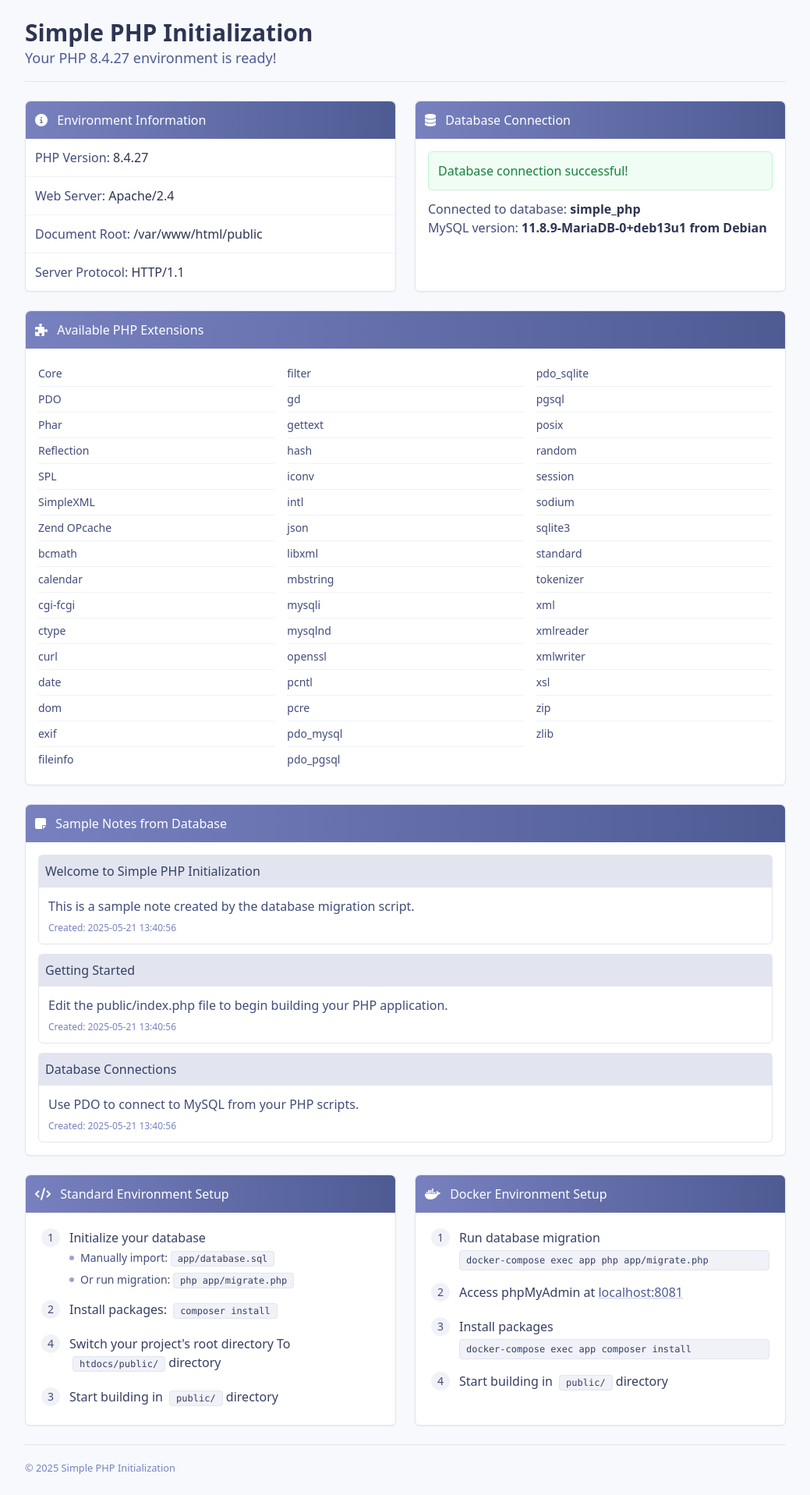
After one commit to Retro-Artist/gpt-wrapper, a PHP site: page / in a window 1280 px wide. The commit adds this page. Shown: the whole page at 78% size, without its empty margins (120-1159 px from the left). Run offline with PHP 8.4, Linux system fonts and the light colour scheme; data comes from the database, SQL or seed files in the repository; some libraries are stand-ins or nearby versions.

Commit message:
changes made

```diff
--- /dev/null
+++ b/public/index.php
@@ -0,0 +1,363 @@
+<?php
+
+/**
+ * Simple PHP Initialization
+ * A minimal Docker environment for PHP 8.4.7 development
+ */
+
+// Setup database connection and fetch necessary data
+function setupDatabaseConnection()
+{
+    $config = [
+        'host' => getenv('DB_HOST') ?: 'localhost',
+        'dbname' => getenv('DB_DATABASE') ?: 'simple_php',
+        'username' => getenv('DB_USERNAME') ?: 'root',
+        'password' => getenv('DB_PASSWORD') ?: 'root_password',
+    ];
+
+    $result = [
+        'connection' => null,
+        'connected' => false,
+        'error' => null,
+        'notes' => [],
+        'tableExists' => false,
+        'mysqlVersion' => null,
+        'dbname' => $config['dbname']
+    ];
+
+    try {
+        // Try to connect (max 3 attempts)
+        for ($i = 0; $i < 3; $i++) {
+            try {
+                $dsn = "mysql:host={$config['host']};dbname={$config['dbname']}";
+                $result['connection'] = new PDO($dsn, $config['username'], $config['password'], [
+                    PDO::ATTR_ERRMODE => PDO::ERRMODE_EXCEPTION
+                ]);
+                $result['connected'] = true;
+
+                // Check for notes table and fetch data
+                if ($result['connection']->query("SHOW TABLES LIKE 'notes'")->rowCount() > 0) {
+                    $result['tableExists'] = true;
+                    $result['notes'] = $result['connection']->query("SELECT * FROM notes ORDER BY created_at DESC")
+                        ->fetchAll(PDO::FETCH_ASSOC);
+                }
+
+                // Get MySQL version
+                $result['mysqlVersion'] = $result['connection']->query('SELECT version()')->fetchColumn();
+                break;
+            } catch (PDOException $e) {
+                if (strpos($e->getMessage(), 'Unknown database') !== false) {
+                    $result['error'] = "Database \"{$config['dbname']}\" does not exist yet!";
+                    break;
+                }
+
+                if ($i === 2) throw $e; // Last attempt failed
+                sleep(1); // Wait before retry
+            }
+        }
+    } catch (PDOException $e) {
+        $result['error'] = 'Database connection failed: ' . $e->getMessage();
+    }
+
+    return $result;
+}
+
+// Get database connection and data
+$db = setupDatabaseConnection();
+
+?>
+<!DOCTYPE html>
+<html lang="en">
+
+<head>
+    <meta charset="UTF-8">
+    <meta name="viewport" content="width=device-width, initial-scale=1.0">
+    <title>Simple PHP Initialization</title>
+    <script src="https://cdn.tailwindcss.com"></script>
+    <!-- Add Font Awesome for icons -->
+    <link rel="shortcut icon" href="favicon.ico" type="image/x-icon">
+    <link rel="stylesheet" href="https://cdnjs.cloudflare.com/ajax/libs/font-awesome/6.4.0/css/all.min.css">
+</head>
+
+<body class="bg-php-50 text-php-800">
+    <div class="max-w-5xl mx-auto p-6">
+        <header class="pb-4 border-b border-php-200 mb-6">
+            <h1 class="text-3xl font-bold text-php-900">Simple PHP Initialization</h1>
+            <p class="text-lg text-php-600">Your PHP <?= phpversion() ?> environment is ready!</p>
+        </header>
+
+        <div class="grid md:grid-cols-2 gap-6 mb-6">
+            <!-- Environment Info -->
+            <div class="bg-white rounded-md shadow-sm border border-php-200">
+                <div class="bg-gradient-to-r from-php-500 to-php-600 text-white p-3 rounded-t-md">
+                    <i class="fas fa-circle-info mr-2"></i> Environment Information
+                </div>
+                <ul class="divide-y divide-php-100 p-0">
+                    <li class="p-3 text-php-700">PHP Version: <span class="text-php-900 font-medium"><?= phpversion() ?></span></li>
+                    <li class="p-3 text-php-700">Web Server: <span class="text-php-900 font-medium"><?= $_SERVER['SERVER_SOFTWARE'] ?></span></li>
+                    <li class="p-3 text-php-700">Document Root: <span class="text-php-900 font-medium"><?= $_SERVER['DOCUMENT_ROOT'] ?></span></li>
+                    <li class="p-3 text-php-700">Server Protocol: <span class="text-php-900 font-medium"><?= $_SERVER['SERVER_PROTOCOL'] ?></span></li>
+                </ul>
+            </div>
+
+            <!-- Database Connection -->
+            <div class="bg-white rounded-md shadow-sm border border-php-200">
+                <div class="bg-gradient-to-r from-php-500 to-php-600 text-white p-3 rounded-t-md">
+                    <i class="fas fa-database mr-2"></i> Database Connection
+                </div>
+                <div class="p-4">
+                    <?php if ($db['connected']): ?>
+                        <div class="bg-green-50 border border-green-200 text-green-700 p-3 rounded-md mb-3">
+                            Database connection successful!
+                        </div>
+                        <p class="text-php-700">Connected to database: <strong class="text-php-900"><?= htmlspecialchars($db['dbname']) ?></strong></p>
+                        <?php if ($db['mysqlVersion']): ?>
+                            <p class="text-php-700">MySQL version: <strong class="text-php-900"><?= htmlspecialchars($db['mysqlVersion']) ?></strong></p>
+                        <?php endif; ?>
+                    <?php elseif (isset($db['error']) && strpos($db['error'], 'does not exist yet') !== false): ?>
+                        <div class="bg-red-50 border border-red-200 text-red-700 p-4 rounded mb-3">
+                           <?= htmlspecialchars($db['error']) ?>
+                        </div>
+                        <div class="bg-red-50 border border-red-200 text-red-700 p-4 rounded-md">
+                            <h4 class="font-medium mb-3 text-red-800 flex items-center">
+                                <i class="fas fa-exclamation-triangle mr-2 text-red-600 opacity-75"></i>
+                                Database Needs Initialization
+                            </h4>
+                            <p class="text-red-700 mb-4">Choose one of the following options to initialize your database:</p>
+
+                            <div class="space-y-3">
+                                <div class="bg-white border border-red-100 rounded-md overflow-hidden">
+                                    <div class="bg-gradient-to-r from-red-100 to-red-50 p-3 border-b border-red-100">
+                                        <div class="flex items-center">
+                                            <div class="w-6 h-6 bg-red-200 text-red-700 rounded-full flex items-center justify-center text-sm font-medium mr-3">1</div>
+                                            <span class="font-medium text-red-800">Migration Script</span>
+                                        </div>
+                                    </div>
+                                    <div class="p-4 space-y-3">
+                                        <div class="flex items-start space-x-3">
+                                            <span class="text-slate-500 text-sm font-medium min-w-[4rem]">Docker:</span>
+                                            <code class="bg-slate-50 text-slate-700 px-3 py-1.5 rounded-md text-sm flex-1 block">
+                                                docker-compose exec app php app/migrate.php
+                                            </code>
+                                        </div>
+                                        <div class="flex items-start space-x-3">
+                                            <span class="text-slate-500 text-sm font-medium min-w-[4rem]">Standard:</span>
+                                            <code class="bg-slate-50 text-slate-700 px-3 py-1.5 rounded-md text-sm flex-1 block">
+                                                php app/migrate.php
+                                            </code>
+                                        </div>
+                                    </div>
+                                </div>
+
+                                <div class="bg-white border border-red-100 rounded-md overflow-hidden">
+                                    <div class="bg-gradient-to-r from-red-100 to-red-50 p-3 border-b border-red-100">
+                                        <div class="flex items-center">
+                                            <div class="w-6 h-6 bg-red-200 text-red-700 rounded-full flex items-center justify-center text-sm font-medium mr-3">2</div>
+                                            <span class="font-medium text-red-800">Manual Import</span>
+                                        </div>
+                                    </div>
+                                    <div class="p-4">
+                                        <div class="space-y-2">
+                                            <div class="flex items-center space-x-3">
+                                                <span class="w-1.5 h-1.5 bg-red-300 rounded-full"></span>
+                                                <span class="text-slate-600 text-sm">Access phpMyAdmin at <a href="http://localhost:8081" class="text-red-600 hover:text-red-700 underline decoration-red-200 hover:decoration-red-300">localhost:8081</a></span>
+                                            </div>
+                                            <div class="flex items-center space-x-3">
+                                                <span class="w-1.5 h-1.5 bg-red-300 rounded-full"></span>
+                                                <span class="text-slate-600 text-sm">Create database <strong class="text-slate-700"><?= htmlspecialchars($db['dbname']) ?></strong></span>
+                                            </div>
+                                            <div class="flex items-center space-x-3">
+                                                <span class="w-1.5 h-1.5 bg-red-300 rounded-full"></span>
+                                                <span class="text-slate-600 text-sm">Import <code class="bg-slate-50 text-slate-700 px-2 py-0.5 rounded text-xs">app/database.sql</code></span>
+                                            </div>
+                                        </div>
+                                    </div>
+                                </div>
+                            </div>
+                        </div>
+                    <?php else: ?>
+                        <div class="bg-red-50 border border-red-200 text-red-700 p-3 rounded-md mb-3">
+                            <?= htmlspecialchars($db['error']) ?>
+                        </div>
+                        <p class="mt-2 text-php-700">Check your database connection settings in the .env file</p>
+                    <?php endif; ?>
+                </div>
+            </div>
+        </div>
+
+        <!-- PHP Extensions -->
+        <div class="bg-white rounded-md shadow-sm border border-php-200 mb-6 overflow-hidden">
+            <div class="bg-gradient-to-r from-php-500 to-php-600 text-white p-3 rounded-t-md">
+                <i class="fas fa-puzzle-piece mr-2"></i> Available PHP Extensions
+            </div>
+            <div class="p-4">
+                <div class="grid md:grid-cols-3 gap-4">
+                    <?php
+                    $extensions = get_loaded_extensions();
+                    sort($extensions);
+                    $chunks = array_chunk($extensions, ceil(count($extensions) / 3));
+
+                    foreach ($chunks as $chunk) {
+                        echo '<ul class="divide-y divide-php-100 text-sm">';
+                        foreach ($chunk as $ext) {
+                            echo '<li class="py-1.5 text-php-700">' . htmlspecialchars($ext) . '</li>';
+                        }
+                        echo '</ul>';
+                    }
+                    ?>
+                </div>
+            </div>
+        </div>
+
+        <!-- Sample Notes Display -->
+        <?php if ($db['tableExists'] && count($db['notes']) > 0): ?>
+            <div class="bg-white rounded-md shadow-sm border border-php-200 mb-6">
+                <div class="bg-gradient-to-r from-php-500 to-php-600 text-white p-3 rounded-t-md">
+                    <i class="fas fa-sticky-note mr-2"></i> Sample Notes from Database
+                </div>
+                <div class="p-4 space-y-3">
+                    <?php foreach ($db['notes'] as $note): ?>
+                        <div class="border border-php-200 rounded-md">
+                            <div class="bg-php-200 p-2 border-b border-php-200 font-medium text-php-800">
+                                <?= htmlspecialchars($note['title']) ?>
+                            </div>
+                            <div class="p-3">
+                                <p class="text-php-700"><?= htmlspecialchars($note['content']) ?></p>
+                                <div class="text-php-500 text-xs mt-2">Created: <?= htmlspecialchars($note['created_at']) ?></div>
+                            </div>
+                        </div>
+                    <?php endforeach; ?>
+                </div>
+            </div>
+        <?php elseif (!$db['tableExists'] && $db['connected']): ?>
+            <div class="bg-yellow-50 border border-yellow-200 text-yellow-800 p-3 mb-6 rounded-md">
+                <h4 class="font-semibold mb-1 text-yellow-900">Database exists but tables are missing</h4>
+                <p class="text-yellow-800">Regenerate the database with the migration script to test and visualize the assigned tables:</p>
+                <pre class=" text-yellow-800 p-2 mt-1 rounded border border-yellow-200 text-sm">docker-compose exec app php app/migrate.php</pre>
+            </div>
+        <?php endif; ?>
+
+        <!-- Next Steps Cards -->
+        <div class="grid md:grid-cols-2 gap-6 mb-6">
+            <div class="bg-white rounded-md shadow-sm border border-php-200">
+                <div class="bg-gradient-to-r from-php-500 to-php-600 text-white p-3 rounded-t-md">
+                    <i class="fas fa-code mr-2"></i> Standard Environment Setup
+                </div>
+                <div class="p-5">
+                    <div class="space-y-4">
+                        <div class="flex items-start space-x-3">
+                            <div class="flex-shrink-0 w-6 h-6 bg-php-100 text-php-700 rounded-full flex items-center justify-center text-sm font-medium">1</div>
+                            <div class="flex-1">
+                                <p class="text-php-800 font-medium mb-1">Initialize your database</p>
+                                <div class="space-y-2 text-sm text-php-700">
+                                    <div class="flex items-center space-x-2">
+                                        <span class="w-1.5 h-1.5 bg-php-400 rounded-full"></span>
+                                        <span>Manually import: <code class="bg-php-100 text-php-800 px-2 py-0.5 rounded border border-php-200 text-xs">app/database.sql</code></span>
+                                    </div>
+                                    <div class="flex items-center space-x-2">
+                                        <span class="w-1.5 h-1.5 bg-php-400 rounded-full"></span>
+                                        <span>Or run migration: <code class="bg-php-100 text-php-800 px-2 py-0.5 rounded border border-php-200 text-xs">php app/migrate.php</code></span>
+                                    </div>
+                                </div>
+                            </div>
+                        </div>
+
+                        <div class="flex items-start space-x-3">
+                            <div class="flex-shrink-0 w-6 h-6 bg-php-100 text-php-700 rounded-full flex items-center justify-center text-sm font-medium">2</div>
+                            <div class="flex-1">
+                                <p class="text-php-800 font-medium mb-1">Install packages: <code class="bg-php-100 text-php-800 px-2 py-0.5 rounded border border-php-200 text-xs ml-1">composer install</code></p>
+                            </div>
+                        </div>
+
+
+                        <div class="flex items-start space-x-3">
+                            <div class="flex-shrink-0 w-6 h-6 bg-php-100 text-php-700 rounded-full flex items-center justify-center text-sm font-medium">4</div>
+                            <div class="flex-1">
+                                <p class="text-php-800 font-medium mb-1">Switch your project's root directory To <code class="bg-php-100 text-php-800 px-2 py-0.5 rounded border border-php-200 text-xs ml-1">htdocs/public/</code> directory</p>
+                            </div>
+                        </div>
+
+                        <div class="flex items-start space-x-3">
+                            <div class="flex-shrink-0 w-6 h-6 bg-php-100 text-php-700 rounded-full flex items-center justify-center text-sm font-medium">3</div>
+                            <div class="flex-1">
+                                <p class="text-php-800 font-medium mb-1">Start building in <code class="bg-php-100 text-php-800 px-2 py-0.5 rounded border border-php-200 text-xs ml-1">public/</code> directory</p>
+                            </div>
+                        </div>
+                    </div>
+                </div>
+            </div>
+
+            <div class="bg-white rounded-md shadow-sm border border-php-200">
+                <div class="bg-gradient-to-r from-php-500 to-php-600 text-white p-3 rounded-t-md">
+                    <i class="fab fa-docker mr-2"></i> Docker Environment Setup
+                </div>
+                <div class="p-5">
+                    <div class="space-y-4">
+                        <div class="flex items-start space-x-3">
+                            <div class="flex-shrink-0 w-6 h-6 bg-php-100 text-php-700 rounded-full flex items-center justify-center text-sm font-medium">1</div>
+                            <div class="flex-1">
+                                <p class="text-php-800 font-medium mb-1">Run database migration</p>
+                                <code class="bg-php-100 text-php-800 px-2 py-1 rounded border border-php-200 text-xs block">docker-compose exec app php app/migrate.php</code>
+                            </div>
+                        </div>
+
+                        <div class="flex items-start space-x-3">
+                            <div class="flex-shrink-0 w-6 h-6 bg-php-100 text-php-700 rounded-full flex items-center justify-center text-sm font-medium">2</div>
+                            <div class="flex-1">
+                                <p class="text-php-800 font-medium mb-1">Access phpMyAdmin at <a href="http://localhost:8081" class="text-php-600 hover:text-php-800 underline decoration-php-300 hover:decoration-php-400">localhost:8081</a></p>
+                            </div>
+                        </div>
+
+                        <div class="flex items-start space-x-3">
+                            <div class="flex-shrink-0 w-6 h-6 bg-php-100 text-php-700 rounded-full flex items-center justify-center text-sm font-medium">3</div>
+                            <div class="flex-1">
+                                <p class="text-php-800 font-medium mb-1">Install packages</p>
+                                <code class="bg-php-100 text-php-800 px-2 py-1 rounded border border-php-200 text-xs block">docker-compose exec app composer install</code>
+                            </div>
+                        </div>
+
+                        <div class="flex items-start space-x-3">
+                            <div class="flex-shrink-0 w-6 h-6 bg-php-100 text-php-700 rounded-full flex items-center justify-center text-sm font-medium">4</div>
+                            <div class="flex-1">
+                                <p class="text-php-800 font-medium mb-1">Start building in <code class="bg-php-100 text-php-800 px-2 py-0.5 rounded border border-php-200 text-xs ml-1">public/</code> directory</p>
+                            </div>
+                        </div>
+                    </div>
+                </div>
+            </div>
+        </div>
+
+        <footer class="pt-4 my-md-5 pt-md-5 border-t border-php-200">
+            <div class="row">
+                <div class="col-12 col-md">
+                    <small class="d-block mb-3 text-php-500">&copy; <?= date('Y') ?> Simple PHP Initialization</small>
+                </div>
+            </div>
+        </footer>
+    </div>
+
+    <script>
+        tailwind.config = {
+            theme: {
+                extend: {
+                    colors: {
+                        'php': {
+                            50: '#f8f9fc',
+                            100: '#f1f2f8',
+                            200: '#e2e5f0',
+                            300: '#c8cde3',
+                            400: '#9ba5d1',
+                            500: '#7881bf',
+                            600: '#4e5b93',
+                            700: '#414d7a',
+                            800: '#363f64',
+                            900: '#2d3553',
+                        }
+                    }
+                }
+            }
+        }
+    </script>
+</body>
+
+</html>
--- a/src/assistant.php
+++ b/src/assistant.php
@@ -3,7 +3,7 @@
 declare(strict_types=1);
 
 // Load configuration
-$config = require_once __DIR__ . '/config/config.php';
+$config = require_once './config/config.php';
 
 if (empty($config['api_key'])) {
     echo "❌ Error: OpenAI API key not found. Please check your .env file\n";
```
Also changed, not shown: public/favicon.ico (added).
